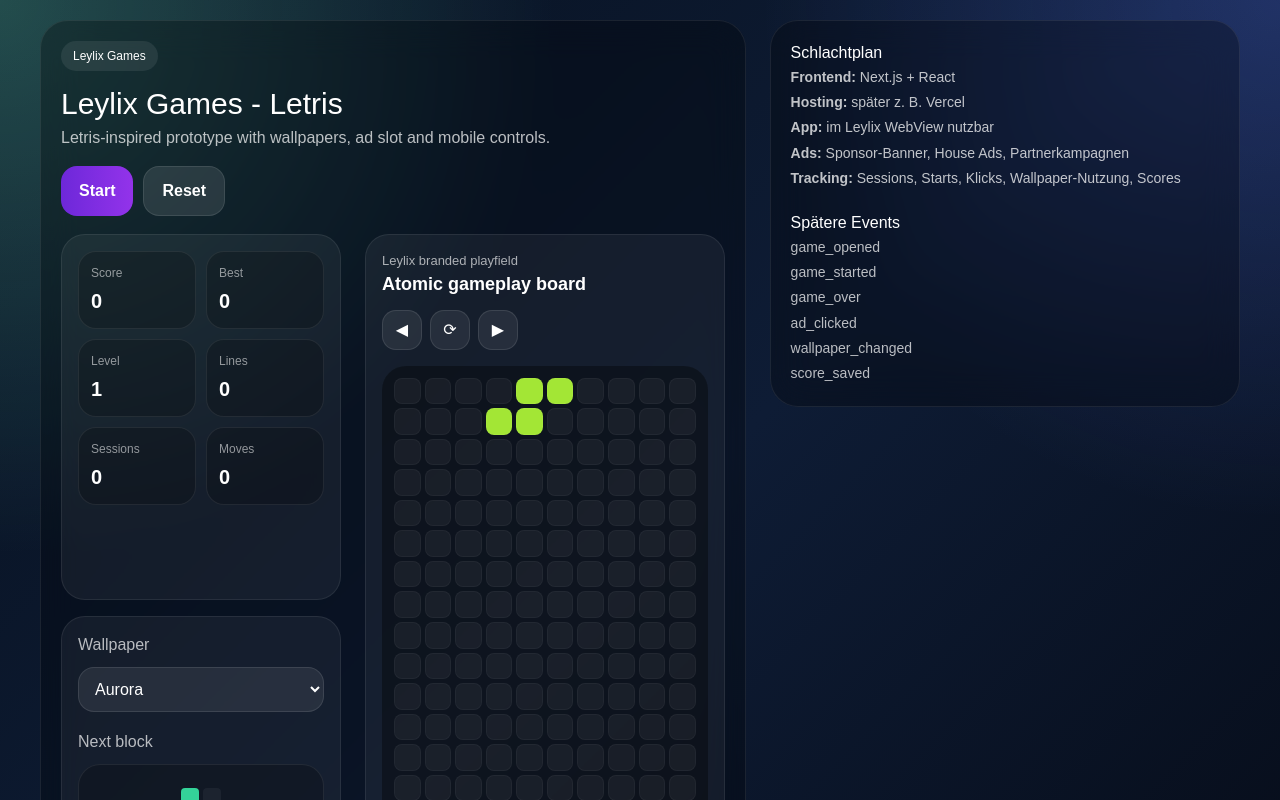
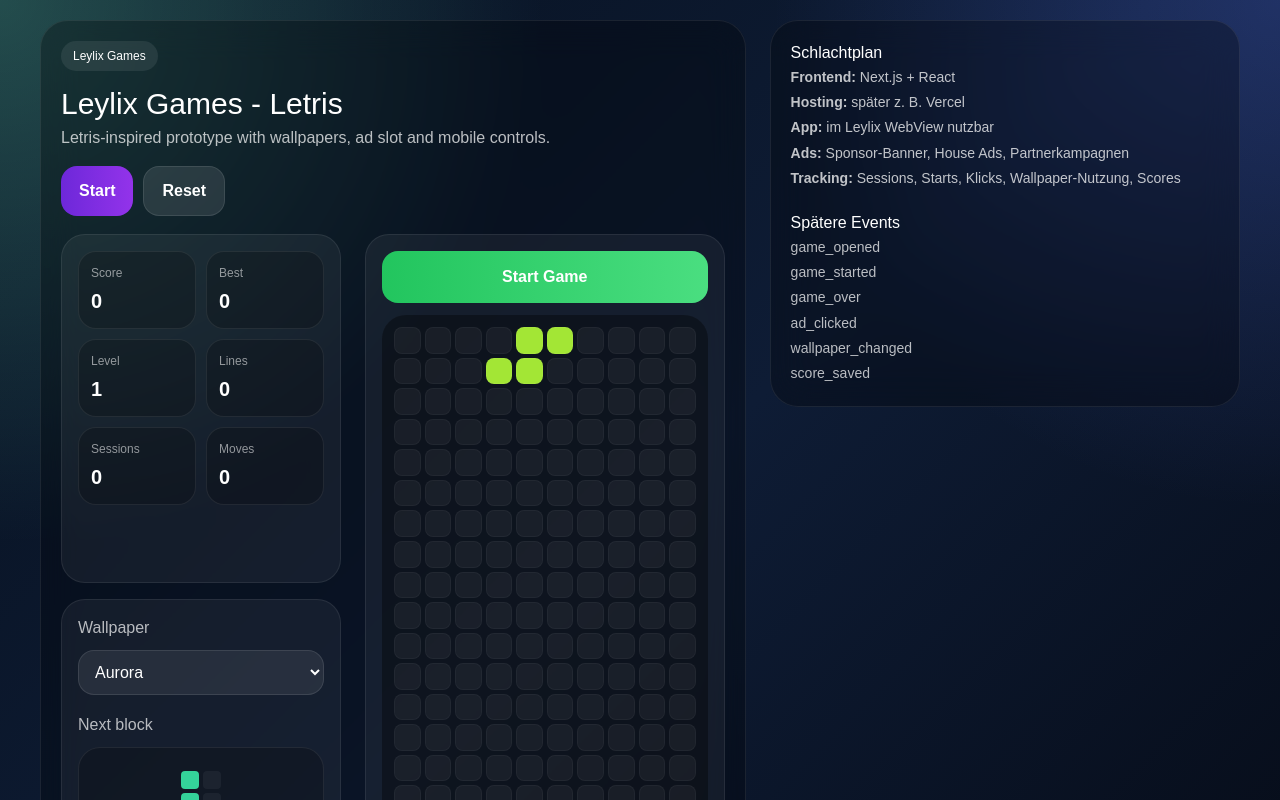
Before and after one commit to Vuneco/leylix-game-zone, a Next.js app: page / in a window 1280 px wide. Shown: the top 800 px of the page. Built offline with nearby package versions, Linux system fonts and the light colour scheme.

Commit message:
play und pause button eins gemacht

```diff
--- a/app/page.tsx
+++ b/app/page.tsx
@@ -584,29 +584,26 @@
 
             <div>
               <div style={panelStyle}>
-                <div
-                  style={{
-                    display: "flex",
-                    justifyContent: "space-between",
-                    gap: "12px",
-                    alignItems: "center",
-                    marginBottom: "16px",
-                    flexWrap: "wrap",
-                  }}
-                >
-                  <div>
-                    <div style={{ fontSize: "13px", color: "rgba(255,255,255,0.65)" }}>
-                      Leylix branded playfield
-                    </div>
-                    <div style={{ fontWeight: 700, fontSize: "18px" }}>Atomic gameplay board</div>
-                  </div>
-
-                  <div style={{ display: "flex", gap: "8px" }}>
-                    <button style={iconBtnStyle} onClick={() => movePiece(-1)}>◀</button>
-                    <button style={iconBtnStyle} onClick={rotatePiece}>⟳</button>
-                    <button style={iconBtnStyle} onClick={() => movePiece(1)}>▶</button>
-                  </div>
-                </div>
+                <div style={{ marginBottom: "12px" }}>
+  <button
+    onClick={running ? pauseGame : startGame}
+    style={{
+      width: "100%",
+      padding: "14px",
+      borderRadius: "16px",
+      border: "none",
+      fontWeight: 700,
+      fontSize: "16px",
+      cursor: "pointer",
+      background: running
+        ? "linear-gradient(90deg, #ef4444, #f87171)"
+        : "linear-gradient(90deg, #22c55e, #4ade80)",
+      color: "white",
+    }}
+  >
+    {running ? "Pause Game" : "Start Game"}
+  </button>
+</div>
 
                 <div
                   onTouchStart={onTouchStart}
```
